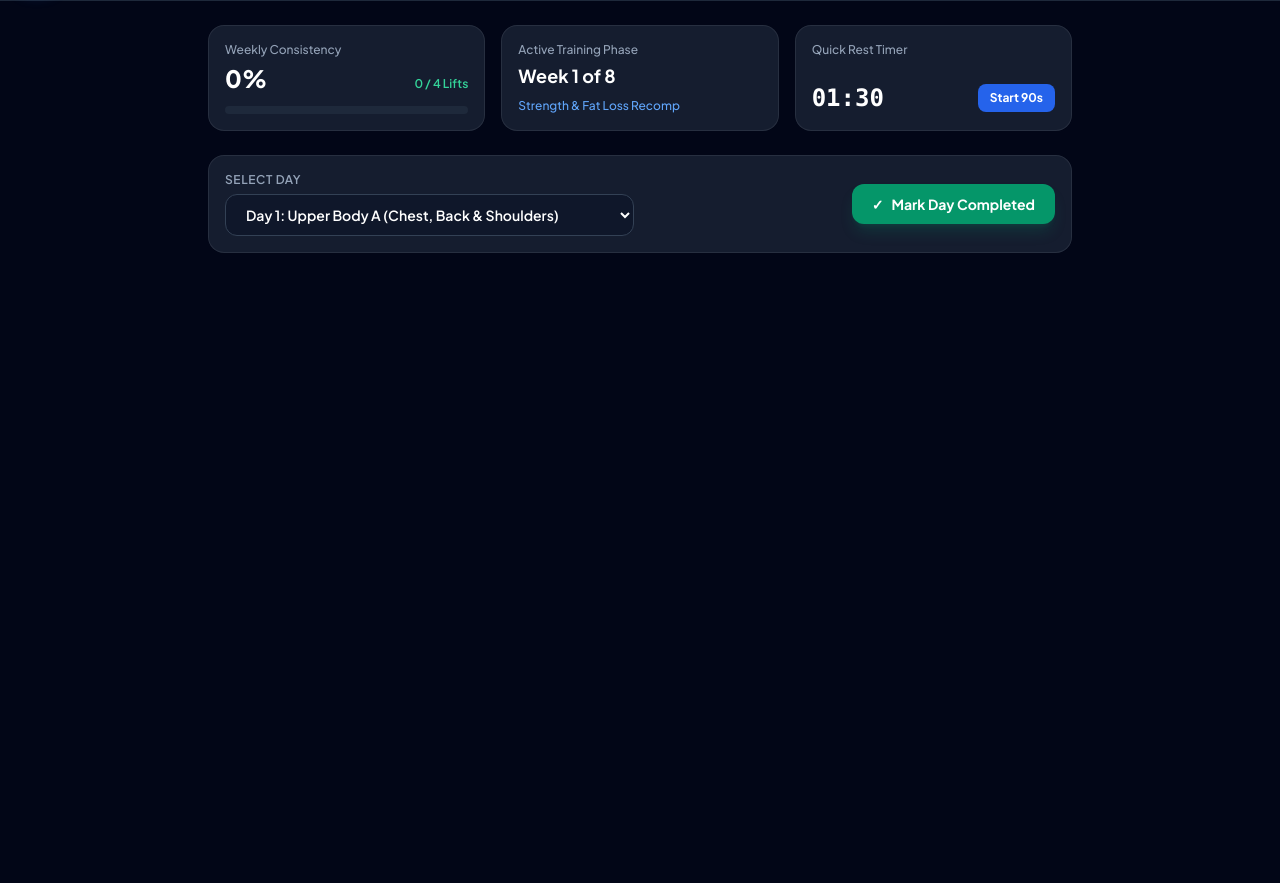
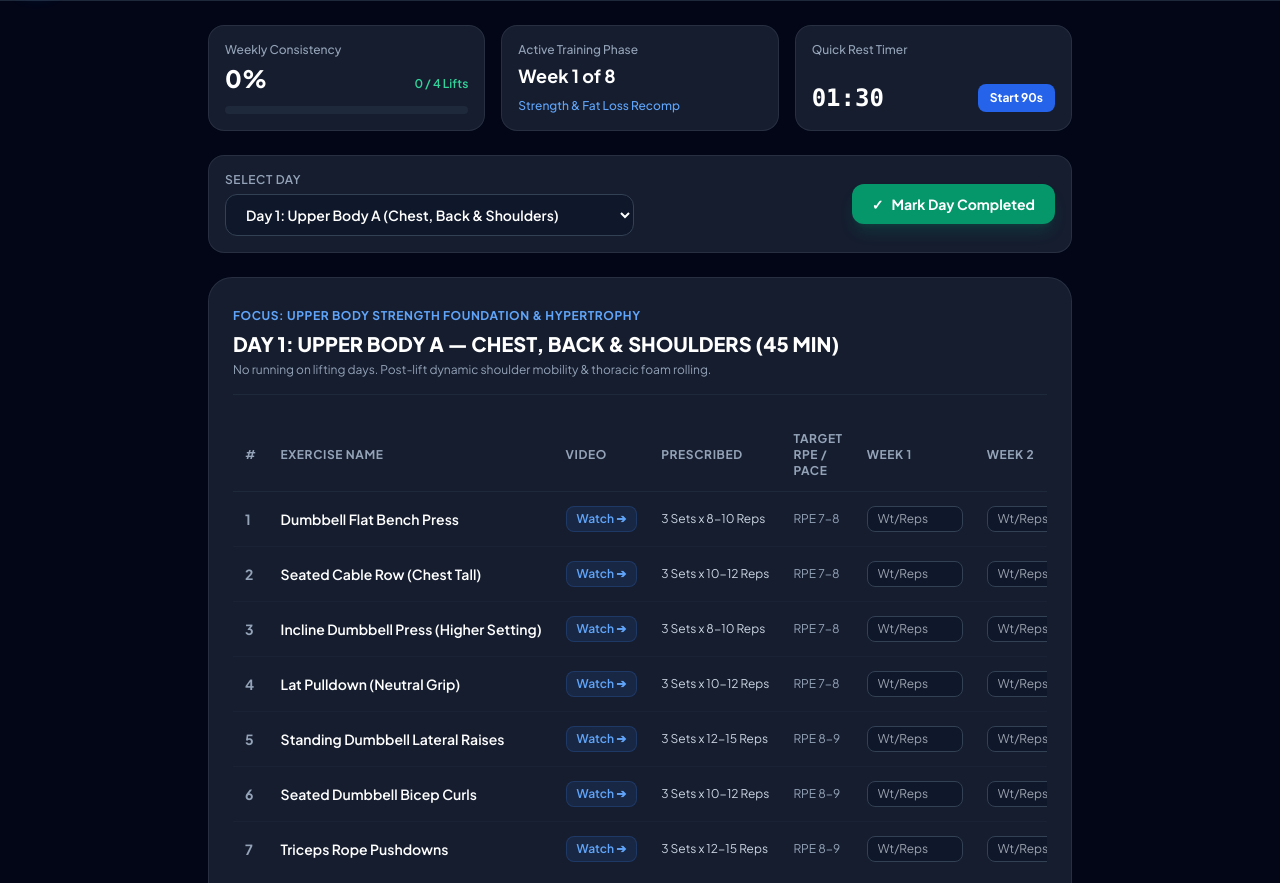
Before and after one commit to joetyo/Calvin-Test-Plan, a plain HTML site: page index.html in a window 1280 px wide. Shown: the part 69-952 px from the top of the page. Before the commit the page ends 800 px from the top, so only its background shows below. Drawn offline with nearby package versions, Linux system fonts and the light colour scheme.

Commit message:
Update index.html

```diff
--- a/index.html
+++ b/index.html
@@ -112,13 +112,13 @@
                 description: "No running on lifting days. Post-lift dynamic shoulder mobility & thoracic foam rolling.",
                 isLifting: true,
                 exercises: [
-                    { id: 1, name: "Dumbbell Flat Bench Press", video: "https://www.youtube.com/shorts/0DPsfto16vQ", sets: "3 Sets x 8-10 Reps", rpe: "RPE 7-8" },
-                    { id: 2, name: "Seated Cable Row (Chest Tall)", video: "https://www.youtube.com/shorts/oZRU4FY88yk", sets: "3 Sets x 10-12 Reps", rpe: "RPE 7-8" },
-                    { id: 3, name: "Incline Dumbbell Press (Higher Setting)", video: "https://www.youtube.com/shorts/ZUWIh9Oa95A", sets: "3 Sets x 8-10 Reps", rpe: "RPE 7-8" },
-                    { id: 4, name: "Lat Pulldown (Neutral Grip)", video: "https://www.youtube.com/shorts/heroY1NK7VI", sets: "3 Sets x 10-12 Reps", rpe: "RPE 7-8" },
-                    { id: 5, name: "Standing Dumbbell Lateral Raises", video: "https://www.youtube.com/shorts/qb_dtbo97wA", sets: "3 Sets x 12-15 Reps", rpe: "RPE 8-9" },
-                    { id: 6, name: "Seated Dumbbell Bicep Curls", video: "https://www.youtube.com/shorts/uyGJfWDnyGI", sets: "3 Sets x 10-12 Reps", rpe: "RPE 8-9" },
-                    { id: 7, name: "Triceps Rope Pushdowns", video: "https://www.youtube.com/shorts/nm_Ts_CZ9yI", sets: "3 Sets x 12-15 Reps", rpe: "RPE 8-9" }
+                    { id: 1, name: "Dumbbell Flat Bench Press", video: "https://www.youtube.com/watch?v=0DPsfto16vQ", sets: "3 Sets x 8-10 Reps", rpe: "RPE 7-8" },
+                    { id: 2, name: "Seated Cable Row (Chest Tall)", video: "https://www.youtube.com/watch?v=oZRU4FY88yk", sets: "3 Sets x 10-12 Reps", rpe: "RPE 7-8" },
+                    { id: 3, name: "Incline Dumbbell Press (Higher Setting)", video: "https://www.youtube.com/watch?v=ZUWIh9Oa95A", sets: "3 Sets x 8-10 Reps", rpe: "RPE 7-8" },
+                    { id: 4, name: "Lat Pulldown (Neutral Grip)", video: "https://www.youtube.com/watch?v=heroY1NK7VI", sets: "3 Sets x 10-12 Reps", rpe: "RPE 7-8" },
+                    { id: 5, name: "Standing Dumbbell Lateral Raises", video: "https://www.youtube.com/watch?v=qb_dtbo97wA", sets: "3 Sets x 12-15 Reps", rpe: "RPE 8-9" },
+                    { id: 6, name: "Seated Dumbbell Bicep Curls", video: "https://www.youtube.com/watch?v=uyGJfWDnyGI", sets: "3 Sets x 10-12 Reps", rpe: "RPE 8-9" },
+                    { id: 7, name: "Triceps Rope Pushdowns", video: "https://www.youtube.com/watch?v=nm_Ts_CZ9yI", sets: "3 Sets x 12-15 Reps", rpe: "RPE 8-9" }
                 ],
                 cues: [
                     "Keep shoulder blades retracted and depressed on all bench presses.",
@@ -132,12 +132,12 @@
                 description: "Post-lift quad, hip flexor & ankle dorsiflexion mobility flow. Zero impact.",
                 isLifting: true,
                 exercises: [
-                    { id: 1, name: "Goblet Squat (or Leg Press)", video: "https://www.youtube.com/shorts/0g68IQDA9Kc", sets: "3 Sets x 8-10 Reps", rpe: "RPE 7-8" },
-                    { id: 2, name: "Romanian Deadlift (DB / Barbell)", video: "https://www.youtube.com/shorts/6ZVpuIcOI3I", sets: "3 Sets x 8-10 Reps", rpe: "RPE 7-8" },
-                    { id: 3, name: "Walking Dumbbell Lunges", video: "https://www.youtube.com/shorts/b-K8yoLwJNo", sets: "3 Sets x 10 Reps/leg", rpe: "RPE 8" },
-                    { id: 4, name: "Lying Hamstring Leg Curls", video: "https://www.youtube.com/shorts/1pRTuRhjyUs", sets: "3 Sets x 10-12 Reps", rpe: "RPE 8-9" },
-                    { id: 5, name: "Calf Raises", video: "https://www.youtube.com/shorts/M8hqrarf6FU", sets: "3 Sets x 12-15 Reps", rpe: "RPE 9" },
-                    { id: 6, name: "Hanging Leg Raise", video: "https://www.youtube.com/shorts/gd0QO6KX3Mo", sets: "3 Sets x 10-15 Reps", rpe: "RPE 8" }
+                    { id: 1, name: "Goblet Squat (or Leg Press)", video: "https://www.youtube.com/watch?v=0g68IQDA9Kc", sets: "3 Sets x 8-10 Reps", rpe: "RPE 7-8" },
+                    { id: 2, name: "Romanian Deadlift (DB / Barbell)", video: "https://www.youtube.com/watch?v=6ZVpuIcOI3I", sets: "3 Sets x 8-10 Reps", rpe: "RPE 7-8" },
+                    { id: 3, name: "Walking Dumbbell Lunges", video: "https://www.youtube.com/watch?v=b-K8yoLwJNo", sets: "3 Sets x 10 Reps/leg", rpe: "RPE 8" },
+                    { id: 4, name: "Lying Hamstring Leg Curls", video: "https://www.youtube.com/watch?v=1pRTuRhjyUs", sets: "3 Sets x 10-12 Reps", rpe: "RPE 8-9" },
+                    { id: 5, name: "Calf Raises", video: "https://www.youtube.com/watch?v=M8hqrarf6FU", sets: "3 Sets x 12-15 Reps", rpe: "RPE 9" },
+                    { id: 6, name: "Hanging Leg Raise", video: "https://www.youtube.com/watch?v=gd0QO6KX3Mo", sets: "3 Sets x 10-15 Reps", rpe: "RPE 8" }
                 ],
                 cues: [
                     "Drive through mid-foot and keep chest proud on goblet squats.",
@@ -151,10 +151,10 @@
                 description: "Continuous Zone 2 conversational aerobic pacing (135-145 BPM). No lifting.",
                 isLifting: false,
                 exercises: [
-                    { id: 1, name: "Dynamic Runner Warm-Up (10 min)", video: "https://www.youtube.com/shorts/4QkMrZnMyRo", sets: "High knees, butt kicks, leg swings", rpe: "Easy" },
-                    { id: 2, name: "Cadence & Ground Strike Drills", video: "https://www.youtube.com/shorts/sC1IX4avCJs", sets: "5 Mins", rpe: "Easy" },
-                    { id: 3, name: "Steady Aerobic Base Run", video: "https://www.youtube.com/shorts/9mXuZE4whs0", sets: "3.0 Miles Continuous", rpe: "135-145 BPM" },
-                    { id: 4, name: "Post-Run Hip & Hamstring Stretch Flow", video: "https://www.youtube.com/shorts/mHNqGWFC9f4", sets: "10 Mins", rpe: "Recovery" }
+                    { id: 1, name: "Dynamic Runner Warm-Up (10 min)", video: "https://www.youtube.com/watch?v=4QkMrZnMyRo", sets: "High knees, butt kicks, leg swings", rpe: "Easy" },
+                    { id: 2, name: "Cadence & Ground Strike Drills", video: "https://www.youtube.com/watch?v=sC1IX4avCJs", sets: "5 Mins", rpe: "Easy" },
+                    { id: 3, name: "Steady Aerobic Base Run", video: "https://www.youtube.com/watch?v=9mXuZE4whs0", sets: "3.0 Miles Continuous", rpe: "135-145 BPM" },
+                    { id: 4, name: "Post-Run Hip & Hamstring Stretch Flow", video: "https://www.youtube.com/watch?v=mHNqGWFC9f4", sets: "10 Mins", rpe: "Recovery" }
                 ],
                 cues: [
                     "Maintain conversational pace (Zone 2). If you cannot speak in full sentences, slow down.",
@@ -168,13 +168,13 @@
                 description: "Doorway pec stretch & thoracic foam roll extensions. Zero impact.",
                 isLifting: true,
                 exercises: [
-                    { id: 1, name: "Incline Smith Machine Bench Press", video: "https://www.youtube.com/shorts/k3ZlMtVHLU8", sets: "3 Sets x 8-10 Reps", rpe: "RPE 7-8" },
-                    { id: 2, name: "Chest-Supported Dumbbell Row", video: "https://www.youtube.com/shorts/k6jYajW6D8s", sets: "3 Sets x 10-12 Reps", rpe: "RPE 7-8" },
-                    { id: 3, name: "Single Arm Cable Lateral Raises", video: "https://www.youtube.com/shorts/CtyxsROE20w", sets: "3 Sets x 12-15 Reps", rpe: "RPE 8-9" },
-                    { id: 4, name: "Pec Dec", video: "https://www.youtube.com/shorts/X_8LqYVxwuc", sets: "3 Sets x 12-15 Reps", rpe: "RPE 8-9" },
-                    { id: 5, name: "Cable Face Pulls w/ External Rotation", video: "https://www.youtube.com/shorts/NOCz7do2vWs", sets: "3 Sets x 15 Reps", rpe: "RPE 8" },
-                    { id: 6, name: "Dumbbell Hammer Curls", video: "https://www.youtube.com/shorts/lAvBkfozZnI", sets: "3 Sets x 10-12 Reps", rpe: "RPE 8-9" },
-                    { id: 7, name: "Single Arm Tricep Pressdown", video: "https://www.youtube.com/shorts/0lxpEPoOFVI", sets: "3 Sets x 12-15 Reps", rpe: "RPE 8-9" }
+                    { id: 1, name: "Incline Smith Machine Bench Press", video: "https://www.youtube.com/watch?v=k3ZlMtVHLU8", sets: "3 Sets x 8-10 Reps", rpe: "RPE 7-8" },
+                    { id: 2, name: "Chest-Supported Dumbbell Row", video: "https://www.youtube.com/watch?v=k6jYajW6D8s", sets: "3 Sets x 10-12 Reps", rpe: "RPE 7-8" },
+                    { id: 3, name: "Single Arm Cable Lateral Raises", video: "https://www.youtube.com/watch?v=CtyxsROE20w", sets: "3 Sets x 12-15 Reps", rpe: "RPE 8-9" },
+                    { id: 4, name: "Pec Dec", video: "https://www.youtube.com/watch?v=X_8LqYVxwuc", sets: "3 Sets x 12-15 Reps", rpe: "RPE 8-9" },
+                    { id: 5, name: "Cable Face Pulls w/ External Rotation", video: "https://www.youtube.com/watch?v=NOCz7do2vWs", sets: "3 Sets x 15 Reps", rpe: "RPE 8" },
+                    { id: 6, name: "Dumbbell Hammer Curls", video: "https://www.youtube.com/watch?v=lAvBkfozZnI", sets: "3 Sets x 10-12 Reps", rpe: "RPE 8-9" },
+                    { id: 7, name: "Single Arm Tricep Pressdown", video: "https://www.youtube.com/watch?v=0lxpEPoOFVI", sets: "3 Sets x 12-15 Reps", rpe: "RPE 8-9" }
                 ],
                 cues: [
                     "Focus on upper chest contraction on incline smith press.",
@@ -188,11 +188,11 @@
                 description: "Post-lift 20-30 min gentle walk or core & mobility flow.",
                 isLifting: true,
                 exercises: [
-                    { id: 1, name: "Leg Extension", video: "https://www.youtube.com/shorts/NZYWVEZlEls", sets: "4 Sets x 12-15 Reps", rpe: "RPE 8-9" },
-                    { id: 2, name: "Single Leg RDL", video: "https://www.youtube.com/shorts/wJYqN450Gyc", sets: "4 Sets x 8-10 Reps/leg", rpe: "RPE 7-8" },
-                    { id: 3, name: "Step Ups", video: "https://www.youtube.com/shorts/0rxR0Hspi3I", sets: "3 Sets x 10-12 Reps/leg", rpe: "RPE 8" },
-                    { id: 4, name: "Cable Ab Twist", video: "https://www.youtube.com/shorts/YBeNILYrsGA", sets: "4 Sets x 10 Reps/side", rpe: "RPE 8" },
-                    { id: 5, name: "Calf Raises", video: "https://www.youtube.com/shorts/XDKjo7oZ0Bo", sets: "4 Sets x 12-15 Reps", rpe: "RPE 9" }
+                    { id: 1, name: "Leg Extension", video: "https://www.youtube.com/watch?v=NZYWVEZlEls", sets: "4 Sets x 12-15 Reps", rpe: "RPE 8-9" },
+                    { id: 2, name: "Single Leg RDL", video: "https://www.youtube.com/watch?v=wJYqN450Gyc", sets: "4 Sets x 8-10 Reps/leg", rpe: "RPE 7-8" },
+                    { id: 3, name: "Step Ups", video: "https://www.youtube.com/watch?v=0rxR0Hspi3I", sets: "3 Sets x 10-12 Reps/leg", rpe: "RPE 8" },
+                    { id: 4, name: "Cable Ab Twist", video: "https://www.youtube.com/watch?v=YBeNILYrsGA", sets: "4 Sets x 10 Reps/side", rpe: "RPE 8" },
+                    { id: 5, name: "Calf Raises", video: "https://www.youtube.com/watch?v=XDKjo7oZ0Bo", sets: "4 Sets x 12-15 Reps", rpe: "RPE 9" }
                 ],
                 cues: [
                     "Squeeze quads hard at top of leg extensions.",
@@ -206,10 +206,10 @@
                 description: "Steady continuous aerobic run (138-148 BPM, capped at 3.0 miles max).",
                 isLifting: false,
                 exercises: [
-                    { id: 1, name: "Pre-Run Dynamic Hip & Ankle Warm-Up", video: "https://www.youtube.com/shorts/yKQmhjXReno", sets: "10 Mins", rpe: "Easy" },
-                    { id: 2, name: "Glute & Core Activation Drills", video: "https://www.youtube.com/shorts/nHOM3Lhulbo", sets: "5 Mins", rpe: "Easy" },
-                    { id: 3, name: "Steady Aerobic Base Run", video: "https://www.youtube.com/shorts/KR52kj6XazE", sets: "3.0 Miles Continuous", rpe: "138-148 BPM" },
-                    { id: 4, name: "Lower Body Foam Rolling & Soft Tissue Flush", video: "https://www.youtube.com/shorts/TiJdWQd_xNc", sets: "15 Mins", rpe: "Recovery" }
+                    { id: 1, name: "Pre-Run Dynamic Hip & Ankle Warm-Up", video: "https://www.youtube.com/watch?v=yKQmhjXReno", sets: "10 Mins", rpe: "Easy" },
+                    { id: 2, name: "Glute & Core Activation Drills", video: "https://www.youtube.com/watch?v=nHOM3Lhulbo", sets: "5 Mins", rpe: "Easy" },
+                    { id: 3, name: "Steady Aerobic Base Run", video: "https://www.youtube.com/watch?v=KR52kj6XazE", sets: "3.0 Miles Continuous", rpe: "138-148 BPM" },
+                    { id: 4, name: "Lower Body Foam Rolling & Soft Tissue Flush", video: "https://www.youtube.com/watch?v=TiJdWQd_xNc", sets: "15 Mins", rpe: "Recovery" }
                 ],
                 cues: [
                     "Maintain steady Zone 2 heart rate without pushing into high-intensity sprints.",
@@ -223,9 +223,9 @@
                 description: "Gentle restorative nature walk (5,000-8,000 steps) + sauna/contrast shower.",
                 isLifting: false,
                 exercises: [
-                    { id: 1, name: "Full-Body Restorative Mobility & Foam Rolling", video: "https://www.youtube.com/shorts/mzCB3tW4uHg", sets: "15 Mins", rpe: "Recovery" },
-                    { id: 2, name: "90/90 Hip Flow & Thoracic Spine Extensions", video: "https://www.youtube.com/shorts/vCcktb4jBnw", sets: "10 Mins", rpe: "Recovery" },
-                    { id: 3, name: "Hydration & High-Protein Nutrition Protocol", video: "https://www.youtube.com/shorts/TvDciyeJJR4", sets: "All Day", rpe: "215g Protein" }
+                    { id: 1, name: "Full-Body Restorative Mobility & Foam Rolling", video: "https://www.youtube.com/watch?v=mzCB3tW4uHg", sets: "15 Mins", rpe: "Recovery" },
+                    { id: 2, name: "90/90 Hip Flow & Thoracic Spine Extensions", video: "https://www.youtube.com/watch?v=vCcktb4jBnw", sets: "10 Mins", rpe: "Recovery" },
+                    { id: 3, name: "Hydration & High-Protein Nutrition Protocol", video: "https://www.youtube.com/watch?v=TvDciyeJJR4", sets: "All Day", rpe: "215g Protein" }
                 ],
                 cues: [
                     "Prioritize 8+ hours of sleep and hit your 215g daily protein target.",
@@ -386,7 +386,7 @@
                 document.getElementById('timerDisplay').innerText = formatTime(timeLeft);
                 if (timeLeft <= 0) {
                     clearInterval(timerInterval);
-                    document.getElementById('timerModal'].classList.add('hidden');
+                    document.getElementById('timerModal').classList.add('hidden');
                     alert('Rest timer finished! Time for your next set.');
                 }
             }, 1000);
```
